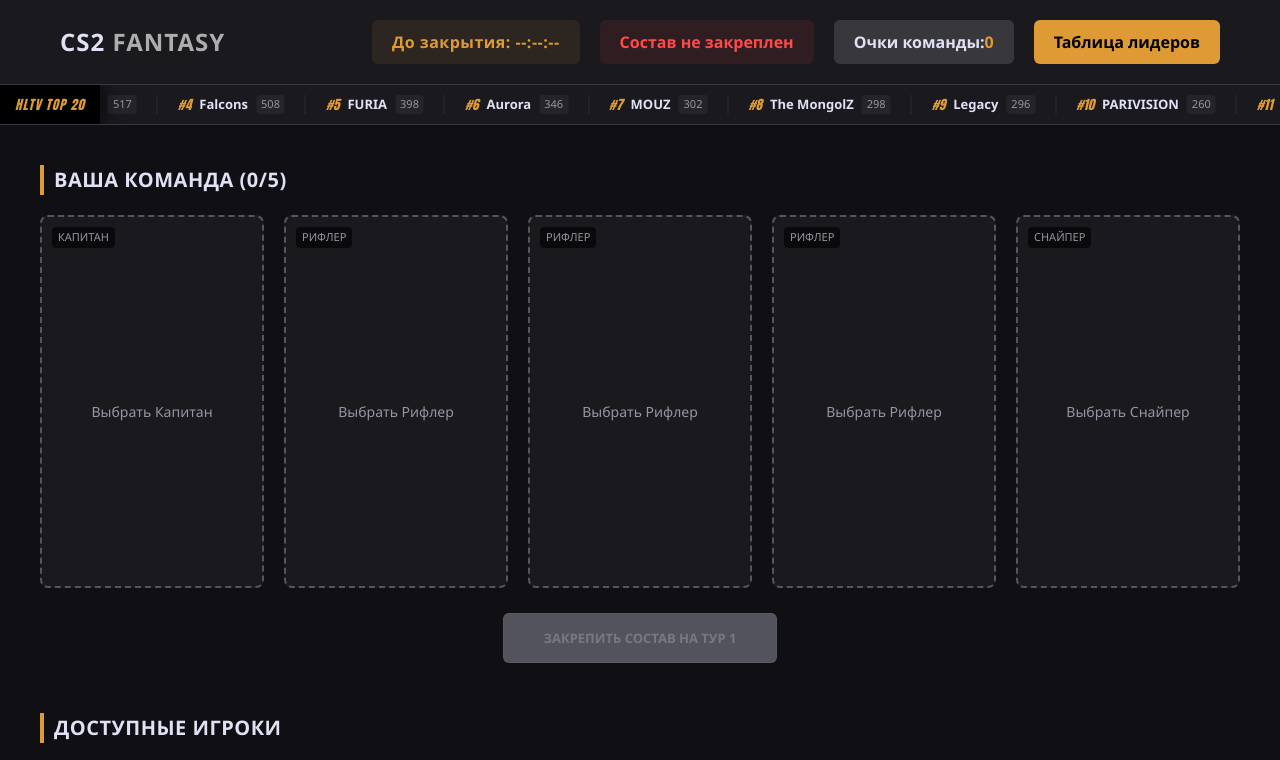
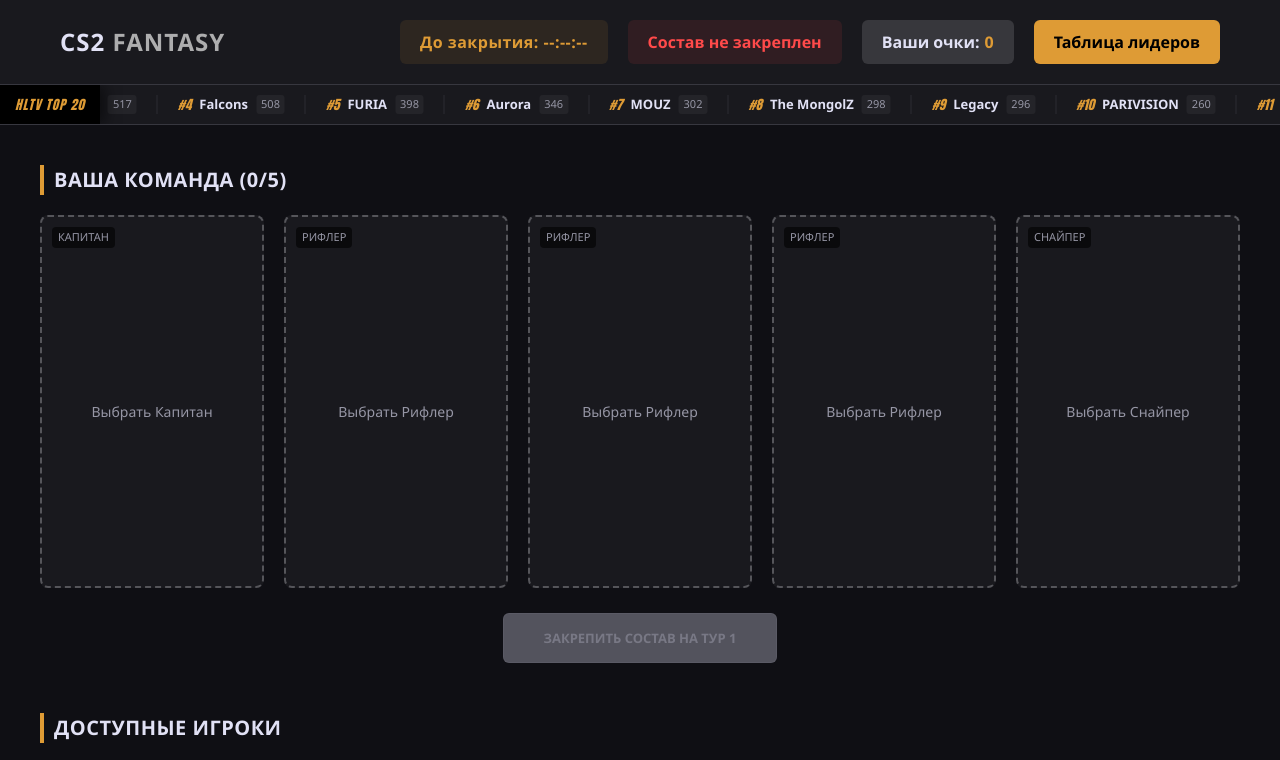
Before and after one commit to Eminenem/cs2fantasy, a website: page public/index.html in a window 1280 px wide. Shown: the top 760 px of the page. Drawn offline with Linux system fonts and the light colour scheme; no server answers; sample sign-in values are in the browser's storage.

Commit message:
Update index.html

```diff
--- a/public/index.html
+++ b/public/index.html
@@ -50,7 +50,7 @@
                     </div>
                     <!-- Сюда app.js будет выводить статус: заблокирован состав или нет -->
                     <div class="stats-bar__item" id="lock-status" style="background: rgba(255, 74, 74, 0.1); color: var(--color-danger)">Загрузка статуса...</div>
-                    <div class="stats-bar__item">Очки команды: <span id="score">0</span></div>
+                    <div class="stats-bar__item">Ваши очки: <span style="margin-left:5px !important;"id="score">0</span></div>
                     <!-- Кнопка перехода на страницу рейтинга предсказателей -->
                     <div class="stats-bar__item" style="background: var(--color-primary); padding: 0; overflow: hidden; display: flex;">
                         <a href="/leaderboard.html" style="color: #000; font-weight: bold; text-decoration: none; width: 100%; height: 100%; display: flex; align-items: center; justify-content: center; padding: 10px 20px; box-sizing: border-box;">
```
